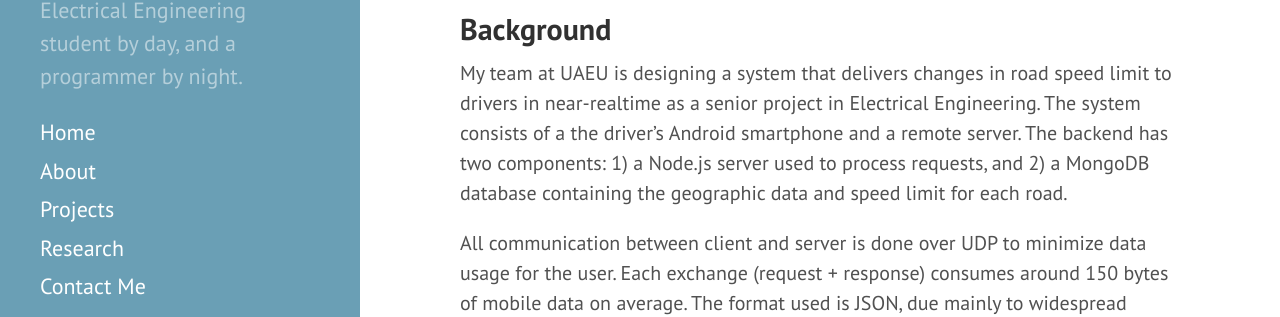
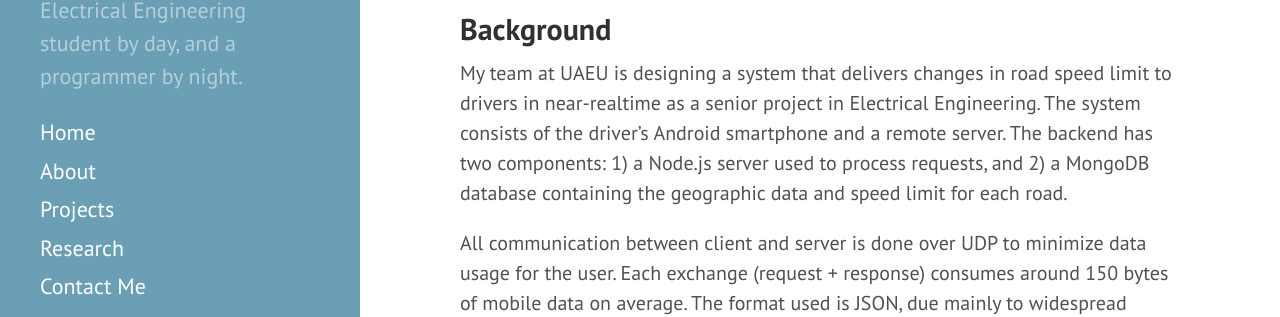
Before and after one commit to aksiksi/blog, a Jekyll site: the page built from _posts/2015-10-02-which-road-are-you-on.md, in a window 1280 px wide and 900 px high. Shown: the part 170-487 px from the top of the window. Built offline with Jekyll 4.4.1, drawn with Linux system fonts in a browser that asks for light colours; Markdown is read by kramdown in place of the engine named in the settings; comment, search, counter and statistics services are not loaded.

Commit message:
Home page change, small change to article

```diff
--- a/_posts/2015-10-02-which-road-are-you-on.md
+++ b/_posts/2015-10-02-which-road-are-you-on.md
@@ -6,7 +6,7 @@
 
 ## Background
 
-My team at UAEU is designing a system that delivers changes in road speed limit to drivers in near-realtime as a senior project in Electrical Engineering. The system consists of a the driver's Android smartphone and a remote server. The backend has two components: 1) a Node.js server used to process requests, and 2) a MongoDB database containing the geographic data and speed limit for each road.
+My team at UAEU is designing a system that delivers changes in road speed limit to drivers in near-realtime as a senior project in Electrical Engineering. The system consists of the driver's Android smartphone and a remote server. The backend has two components: 1) a Node.js server used to process requests, and 2) a MongoDB database containing the geographic data and speed limit for each road.
 
 All communication between client and server is done over UDP to minimize data usage for the user. Each exchange (request + response) consumes around 150 bytes of mobile data on average. The format used is JSON, due mainly to widespread library support, and the fact that it doesn't add too much overhead.
 
--- a/index.html
+++ b/index.html
@@ -6,15 +6,13 @@
 <div class="posts">
   {% for post in paginator.posts %}
   <div class="post">
-    <h1 class="post-title">
+    <h3 class="post-title">
       <a href="{{ post.url }}">
         {{ post.title }}
       </a>
-    </h1>
+    </h3>
 
     <span class="post-date">{{ post.date | date_to_string }}</span>
-
-    {{ post.content }}
   </div>
   {% endfor %}
 </div>
```
